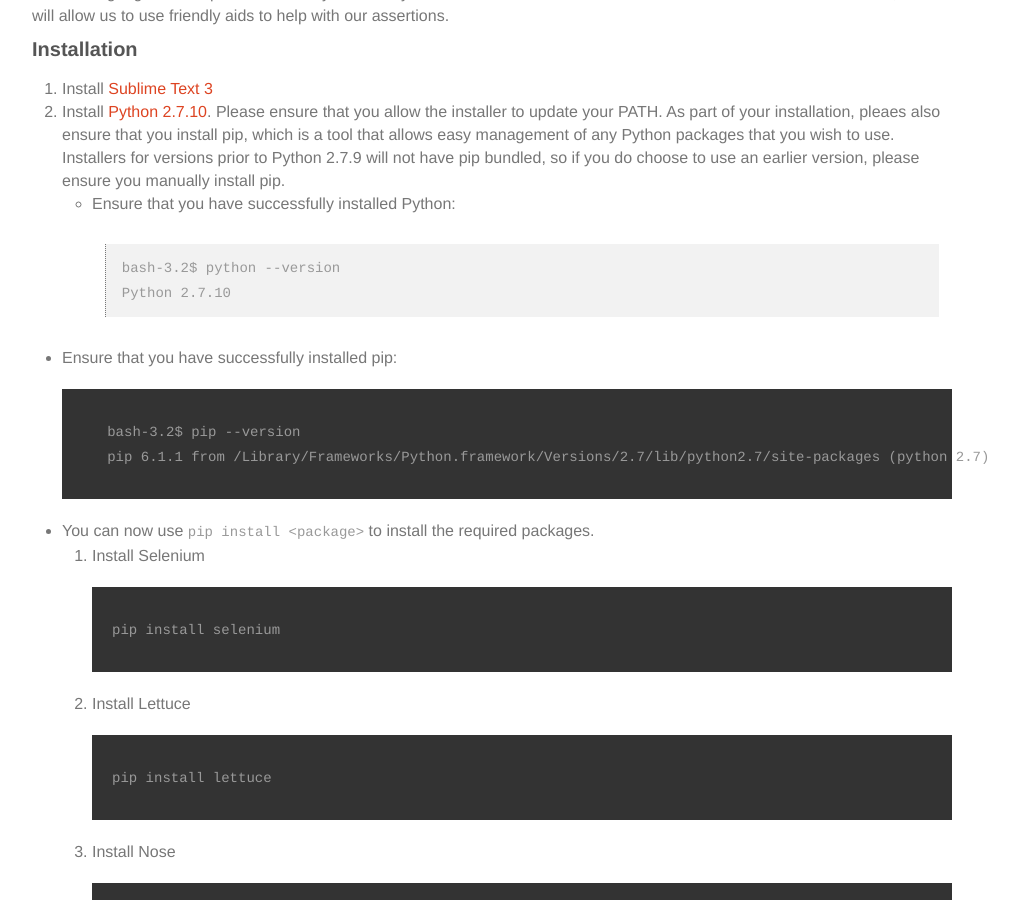
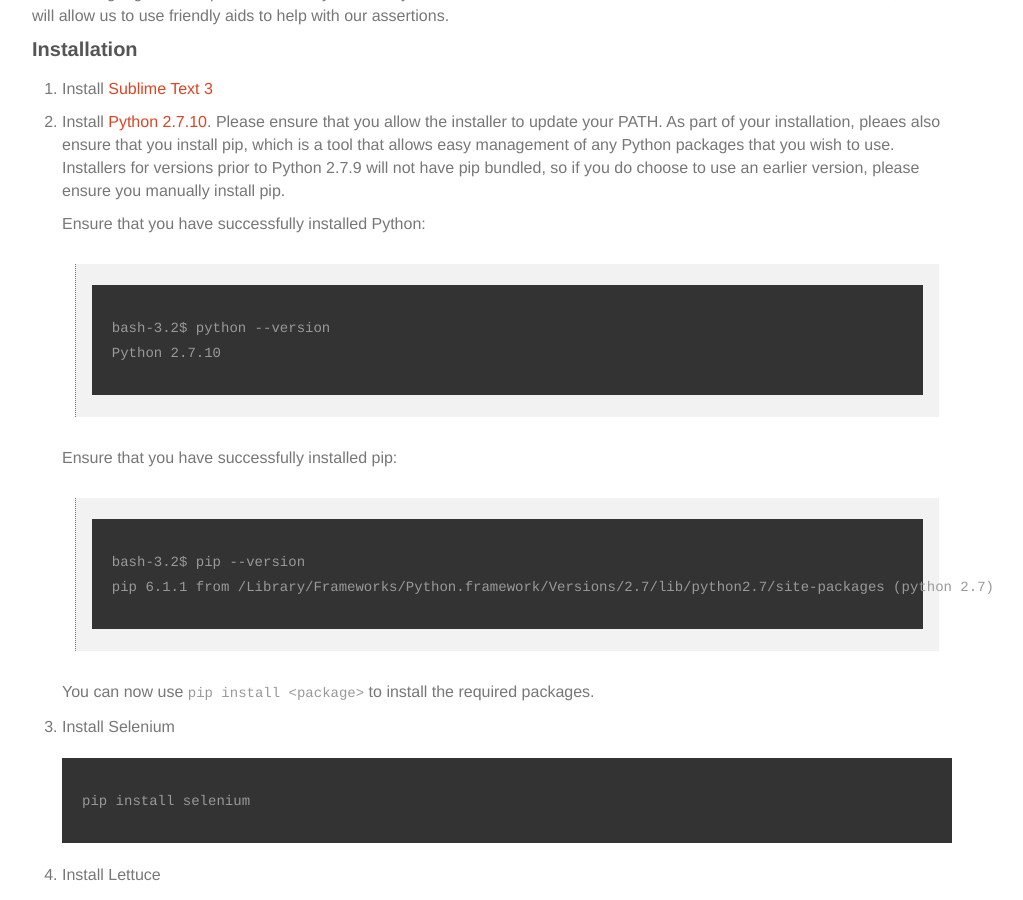
Before and after one commit to the-creative-tester/blog, a Jekyll site: the page built from _posts/2015-10-26-Python-Browser-Automation.md, in a window 1280 px wide and 900 px high, scrolled down 379 px. Shown: the whole window, without its empty margins (148-1171 px from the left). Built offline with Jekyll 4.4.1, drawn with Linux system fonts in a browser that asks for light colours; nearby versions of some CDN libraries.

````diff
--- a/_posts/2015-10-26-Python-Browser-Automation.md
+++ b/_posts/2015-10-26-Python-Browser-Automation.md
@@ -18,16 +18,23 @@ In this post, we will have a look at using [Selenium WebDriver](http://www.selen
 
 1. Install [Sublime Text 3](http://www.sublimetext.com/3)
 2. Install [Python 2.7.10](https://www.python.org/downloads/release/python-2710/).  Please ensure that you allow the installer to update your PATH.  As part of your installation, pleaes also ensure that you install pip, which is a tool that allows easy management of any Python packages that you wish to use.  Installers for versions prior to Python 2.7.9 will not have pip bundled, so if you do choose to use an earlier version, please ensure you manually install pip.
-  * Ensure that you have successfully installed Python:
-   > ```bash-3.2$ python --version```
-   > ```Python 2.7.10```
 
-  * Ensure that you have successfully installed pip:
-   ```
+   Ensure that you have successfully installed Python:
+   >
+   ~~~
+   bash-3.2$ python --version
+   Python 2.7.10
+   ~~~
+
+   Ensure that you have successfully installed pip:
+   >
+   ~~~
    bash-3.2$ pip --version
    pip 6.1.1 from /Library/Frameworks/Python.framework/Versions/2.7/lib/python2.7/site-packages (python 2.7)
-   ```
-  * You can now use ```pip install <package>``` to install the required packages.
+   ~~~
+
+   You can now use ```pip install <package>``` to install the required packages.
+
 3. Install Selenium
    ```
    pip install selenium
````
